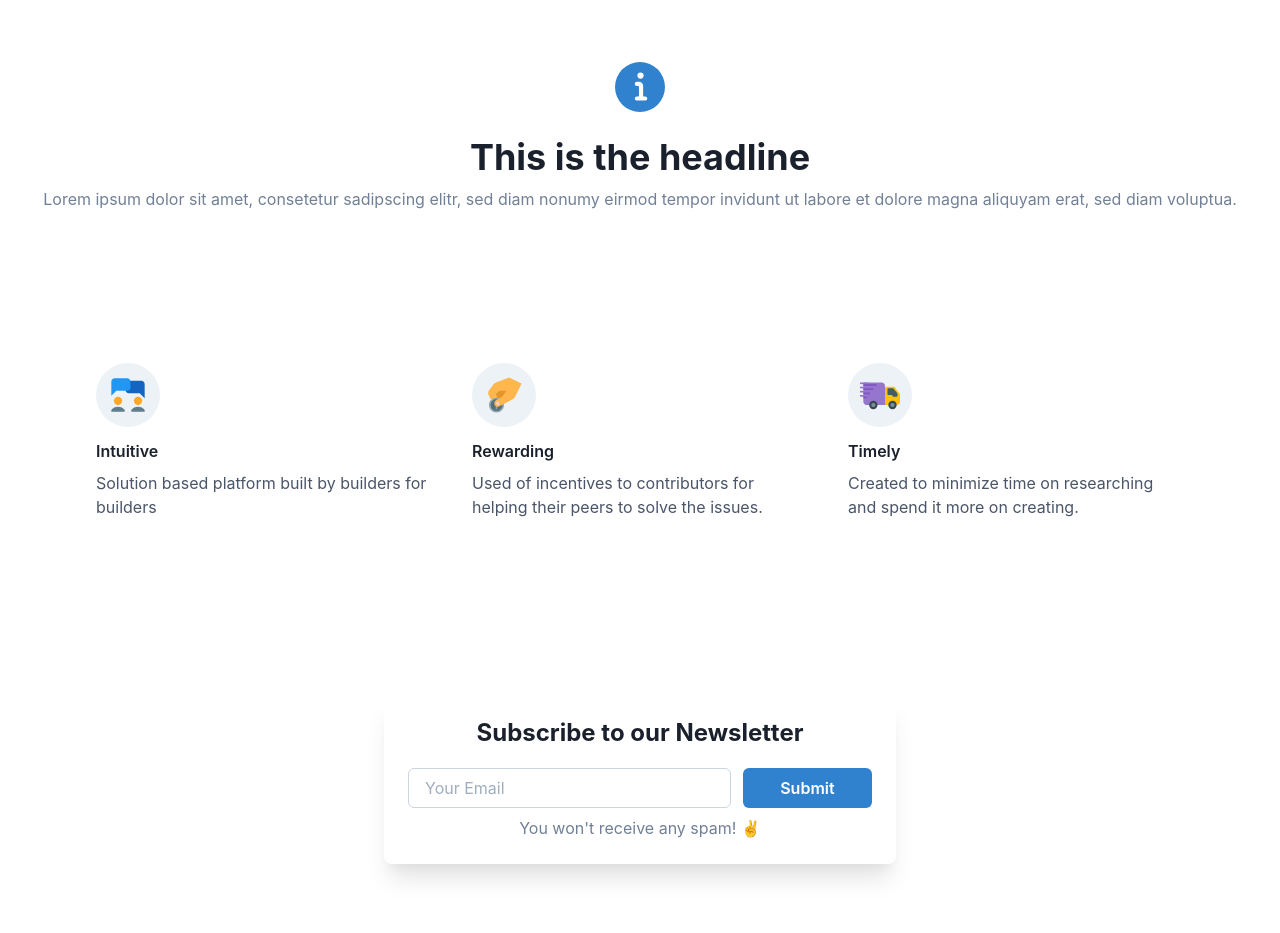
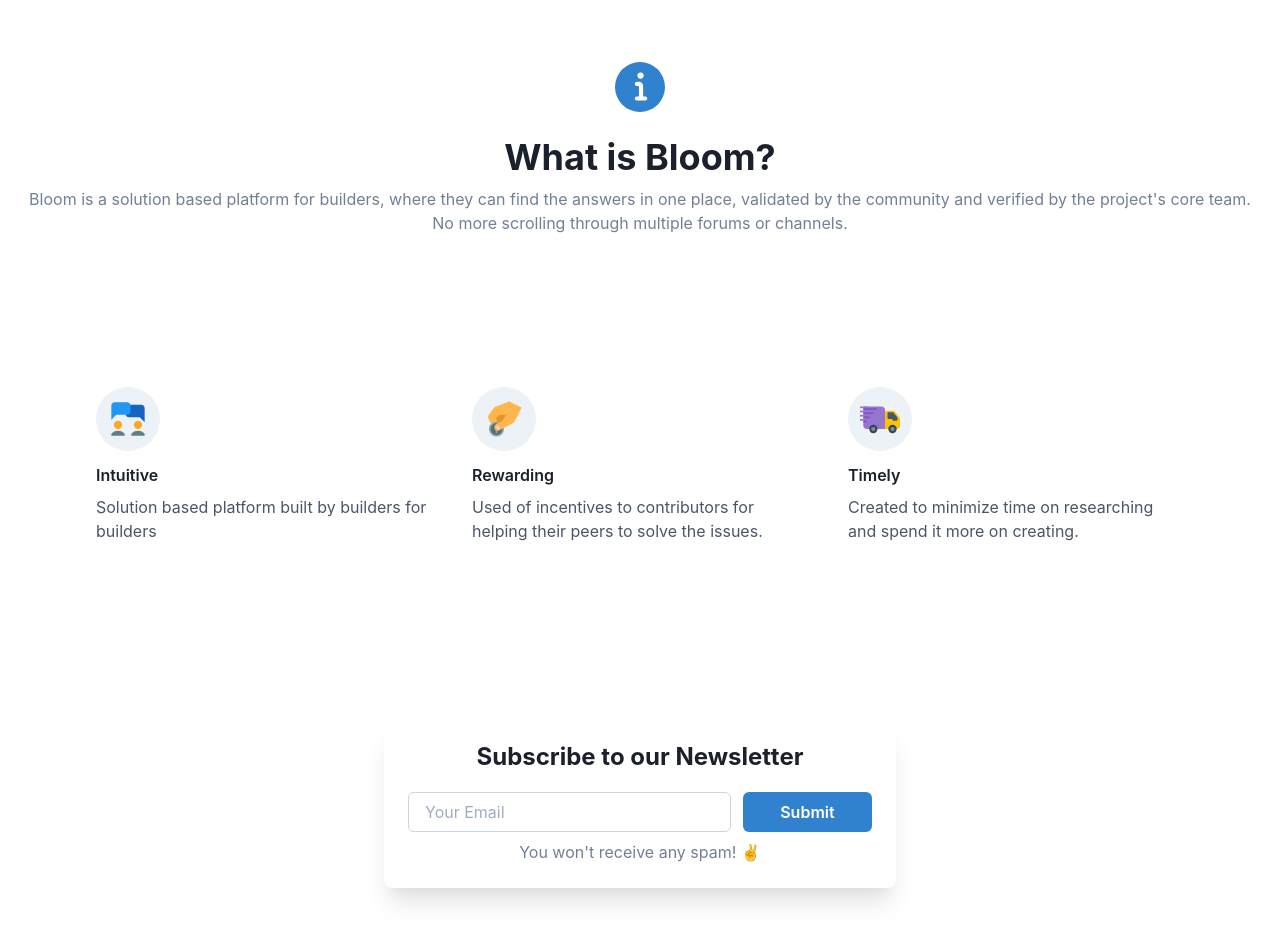
Before and after one commit to tchowd/bloom, a Next.js app in the folder packages/frontend/: page / in a window 1280 px wide. Shown: the part 1200-2133 px from the top of the page. Built offline with nearby package versions, Linux system fonts and the light colour scheme; no server answers; what @rainbow-me/rainbowkit, wagmi would draw is missing.

Commit message:
update description

```diff
--- a/packages/frontend/pages/Home/Info.tsx
+++ b/packages/frontend/pages/Home/Info.tsx
@@ -3,15 +3,14 @@ import { InfoIcon } from '@chakra-ui/icons';
 
 export default function Info() {
   return (
-    <Box textAlign="center" py={10} px={6} style={{marginTop: '6rem', marginBottom: '6rem'}}>
+    <Box textAlign="center" py={10} px={6} style={{ marginTop: '6rem', marginBottom: '6rem' }}>
       <InfoIcon boxSize={'50px'} color={'blue.500'} />
       <Heading as="h2" size="xl" mt={6} mb={2}>
-        This is the headline
+        What is Bloom?
       </Heading>
       <Text color={'gray.500'}>
-        Lorem ipsum dolor sit amet, consetetur sadipscing elitr, sed diam nonumy
-        eirmod tempor invidunt ut labore et dolore magna aliquyam erat, sed diam
-        voluptua.
+        Bloom is a solution based platform for builders, where they can find the answers in one place, validated by the community and verified by the project's core team.
+        No more scrolling through multiple forums or channels.
       </Text>
     </Box>
   );
```
